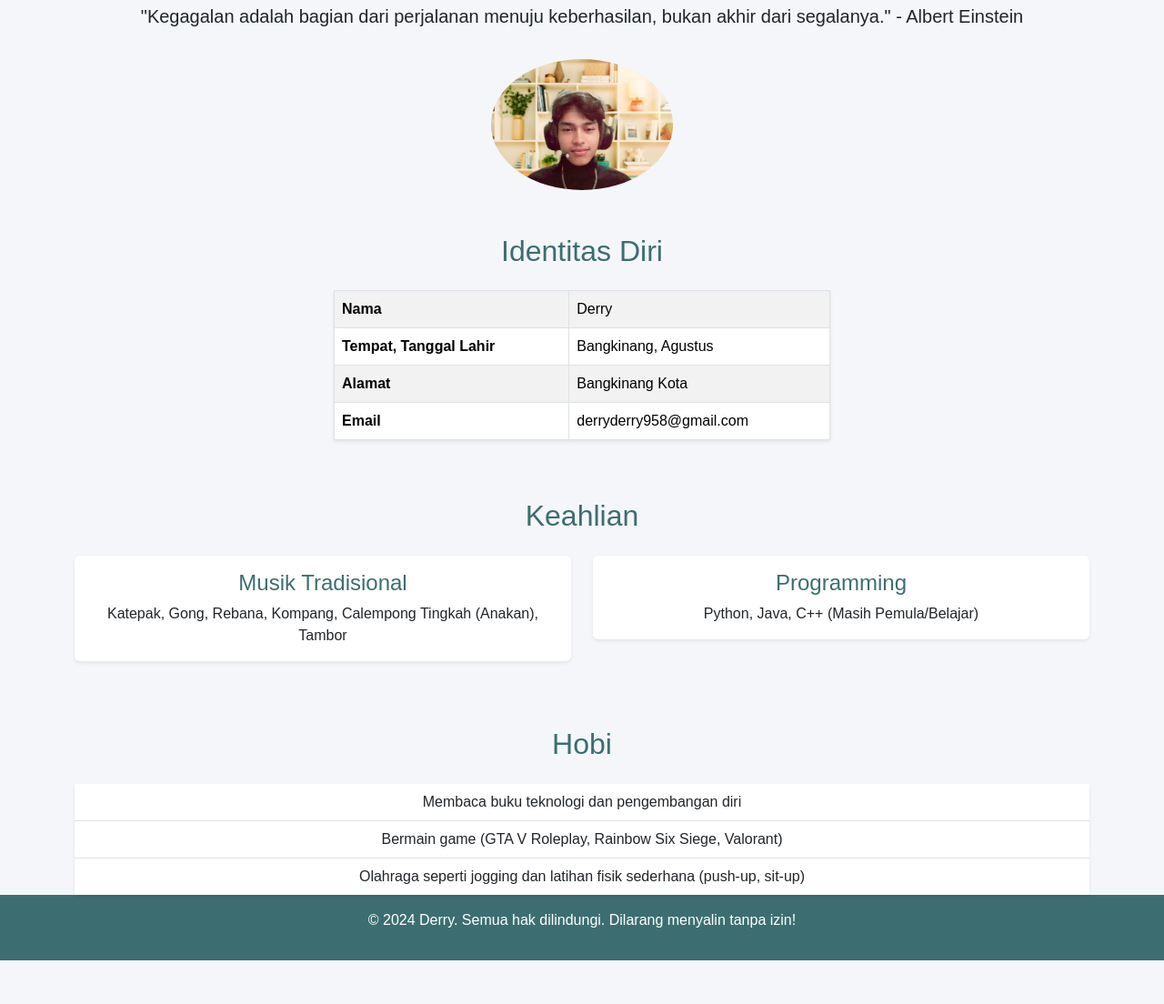
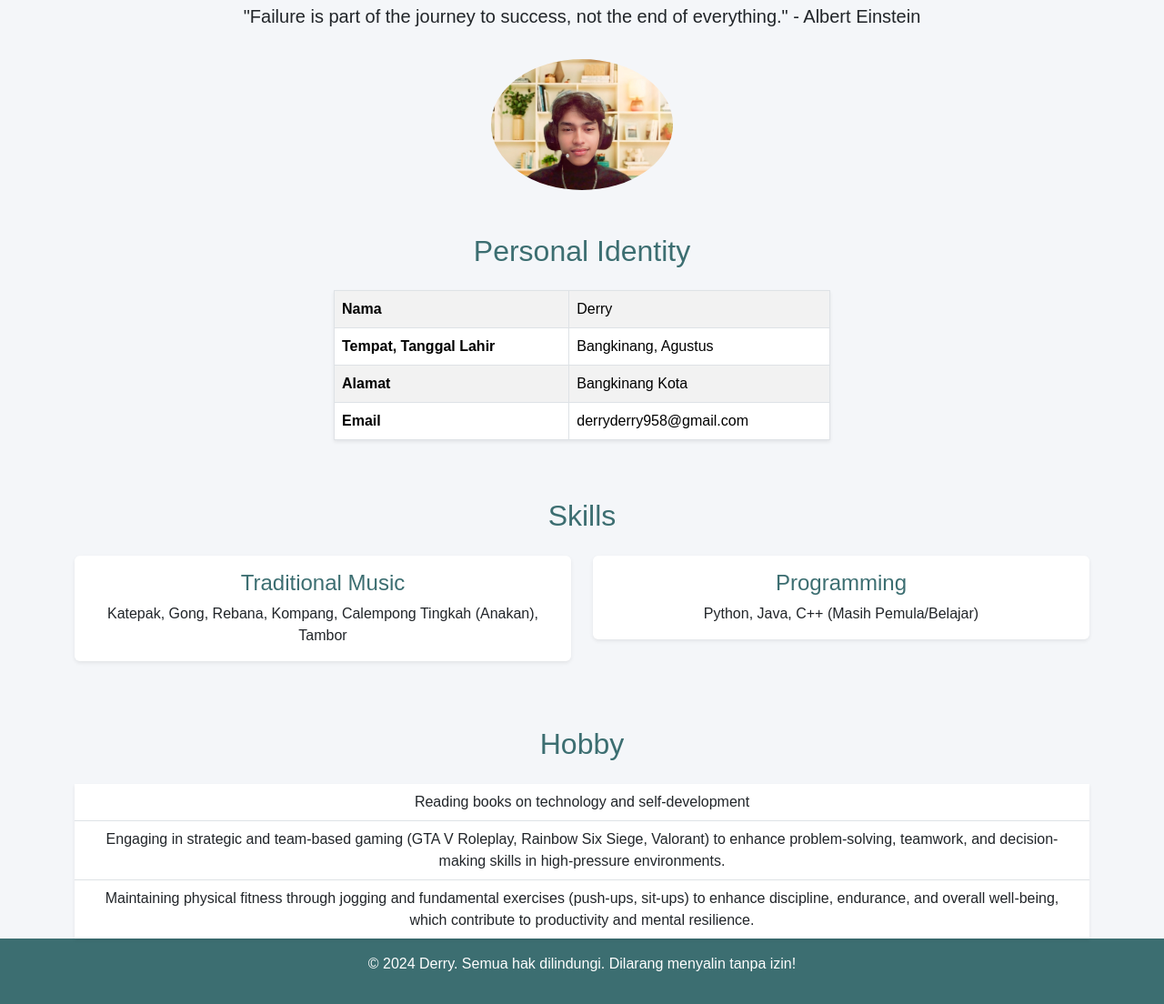
Before and after one commit to FuhakuForever/Biography-Derry_UAS, a plain HTML site: page index.html in a window 1280 px wide. Shown: the part 176-1280 px from the top of the page at 91% size. Before the commit the page ends 1232 px from the top, so only its background shows below. Drawn offline with nearby package versions, Linux system fonts and the light colour scheme.

Commit message:
Update index.html

```diff
--- a/index.html
+++ b/index.html
@@ -86,13 +86,13 @@
     <!-- Hero Section -->
     <div class="container text-center mt-5 fade-in">
         <h1 class="display-4">Halo, Saya <span class="text-primary">Derry</span></h1>
-        <p class="lead">"Kegagalan adalah bagian dari perjalanan menuju keberhasilan, bukan akhir dari segalanya." - Albert Einstein</p>
+        <p class="lead">"Failure is part of the journey to success, not the end of everything." - Albert Einstein</p>
         <img src="image/foto_sample.jpg" alt="Foto Diri" class="img-fluid rounded-circle mt-3" style="max-width: 200px;">
     </div>
 
     <!-- Identitas Diri -->
     <div class="container mt-5 fade-in">
-        <h2 class="text-center text-primary mb-4">Identitas Diri</h2>
+        <h2 class="text-center text-primary mb-4">Personal Identity</h2>
         <div class="row justify-content-center">
             <div class="col-md-6">
                 <table class="table table-bordered table-striped shadow-sm">
@@ -121,12 +121,12 @@
 
     <!-- Keahlian -->
     <div class="container mt-5 fade-in">
-        <h2 class="text-center text-primary mb-4">Keahlian</h2>
+        <h2 class="text-center text-primary mb-4">Skills</h2>
         <div class="row text-center">
             <div class="col-md-6 mb-4">
                 <div class="card shadow-sm border-0">
                     <div class="card-body">
-                        <h4 class="card-title text-primary">Musik Tradisional</h4>
+                        <h4 class="card-title text-primary">Traditional Music</h4>
                         <p class="card-text">
                             Katepak, Gong, Rebana, Kompang, Calempong Tingkah (Anakan), Tambor
                         </p>
@@ -148,11 +148,11 @@
 
     <!-- Hobi -->
     <div class="container mt-5 fade-in">
-        <h2 class="text-center text-primary mb-4">Hobi</h2>
+        <h2 class="text-center text-primary mb-4">Hobby</h2>
         <ul class="list-group list-group-flush shadow-sm text-center">
-            <li class="list-group-item">Membaca buku teknologi dan pengembangan diri</li>
-            <li class="list-group-item">Bermain game (GTA V Roleplay, Rainbow Six Siege, Valorant)</li>
-            <li class="list-group-item">Olahraga seperti jogging dan latihan fisik sederhana (push-up, sit-up)</li>
+            <li class="list-group-item">Reading books on technology and self-development</li>
+            <li class="list-group-item">Engaging in strategic and team-based gaming (GTA V Roleplay, Rainbow Six Siege, Valorant) to enhance problem-solving, teamwork, and decision-making skills in high-pressure environments.</li>
+            <li class="list-group-item">Maintaining physical fitness through jogging and fundamental exercises (push-ups, sit-ups) to enhance discipline, endurance, and overall well-being, which contribute to productivity and mental resilience.</li>
         </ul>
     </div>
 
```
